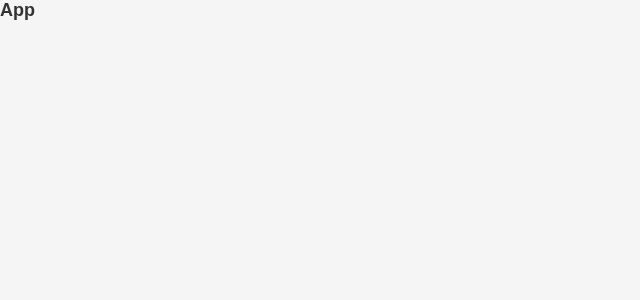
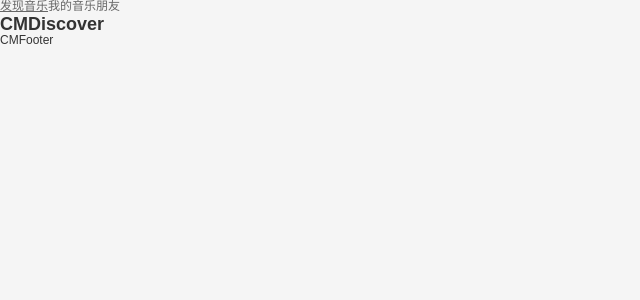
Before and after one commit to fqingyu/music-web-react, a React (Create React App) app: page / in a window 1280 px wide. Shown: the top 300 px of the page, without its empty margins (0-640 px from the left). Built offline with nearby package versions, Linux system fonts and the light colour scheme.

Commit message:
feat: setting routers

```diff
--- a/package.json
+++ b/package.json
@@ -10,6 +10,8 @@
     "normalize.css": "^8.0.1",
     "react": "^17.0.2",
     "react-dom": "^17.0.2",
+    "react-router-config": "^5.1.1",
+    "react-router-dom": "^5.2.0",
     "react-scripts": "4.0.3",
     "web-vitals": "^1.0.1"
   },
--- a/src/App.js
+++ b/src/App.js
@@ -1,7 +1,18 @@
-import React, { memo } from 'react'
+import React, { memo } from 'react';
+import { renderRoutes } from 'react-router-config';
+import { HashRouter } from 'react-router-dom';
+
+import routes from '@/router';
+
+import CMAppHeader from '@/components/app-header';
+import CMAppFooter from '@/components/app-footer';
 
 export default memo(function App() {
     return (
-        <h2>App</h2>
+        <HashRouter>
+            <CMAppHeader />
+            {renderRoutes(routes)}
+            <CMAppFooter />
+        </HashRouter>
     )
 })
--- /dev/null
+++ b/src/components/app-footer/index.js
@@ -0,0 +1,9 @@
+import React, { memo } from 'react';
+
+export default memo(function CMAppFooter() {
+    return (
+        <div>
+            CMFooter
+        </div>
+    )
+})
--- /dev/null
+++ b/src/components/app-header/index.js
@@ -0,0 +1,12 @@
+import React, { memo } from 'react';
+import { NavLink } from 'react-router-dom';
+
+export default memo(function CMAppHeader() {
+    return (
+        <div>
+            <NavLink to="/">发现音乐</NavLink>
+            <NavLink to="/my">我的音乐</NavLink>
+            <NavLink to="/friend">朋友</NavLink>
+        </div>
+    )
+})
--- /dev/null
+++ b/src/pages/discover/index.js
@@ -0,0 +1,9 @@
+import React, { memo } from 'react';
+
+export default memo(function CMDiscover() {
+    return (
+        <div>
+            <h2>CMDiscover</h2>
+        </div>
+    )
+})
--- /dev/null
+++ b/src/pages/friend/index.js
@@ -0,0 +1,9 @@
+import React, { memo } from 'react';
+
+export default memo(function CMFriend() {
+    return (
+        <div>
+            <h2>CMFriend</h2>
+        </div>
+    )
+})
--- /dev/null
+++ b/src/pages/my/index.js
@@ -0,0 +1,9 @@
+import React, { memo } from 'react';
+
+export default memo(function CMMy() {
+    return (
+        <div>
+            <h2>CMMy</h2>
+        </div>
+    )
+})
--- /dev/null
+++ b/src/router/index.js
@@ -0,0 +1,23 @@
+import CMDiscover from "@/pages/discover";
+import CMFriend from "@/pages/friend";
+import CMMy from "@/pages/my";
+
+const routes = [
+    {
+        path: "/",
+        exact: true,
+        component: CMDiscover
+    },
+    {
+        path: "/my",
+        exact: true,
+        component: CMMy
+    },
+    {
+        path: "/friend",
+        exact: true,
+        component: CMFriend
+    },
+];
+
+export default routes;
```
Also changed, not shown: 1 other file (tests, documents, lock files or other folders).
